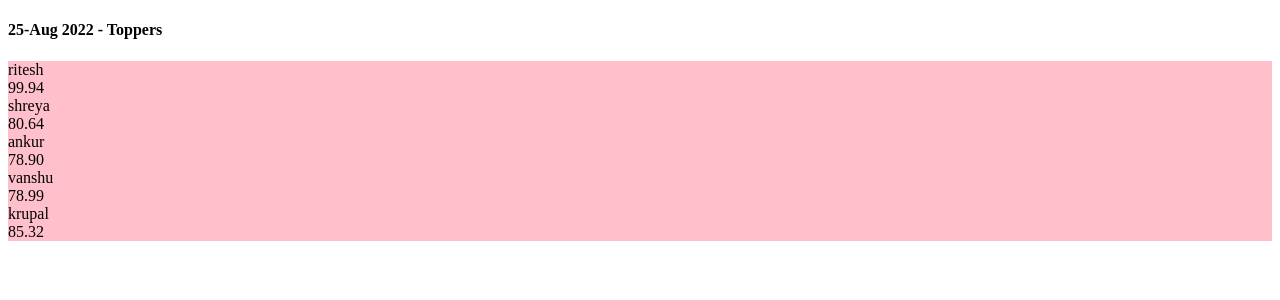
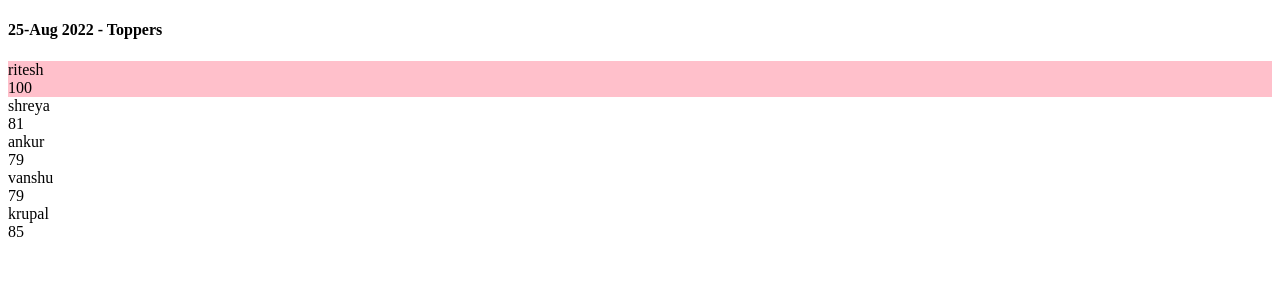
Before and after one commit to chandrashekhar-meshram/Toppers---Updating-State-That-Depends-On-The-Previous-State-Rendering-Lists-of---l3wdbpfb79ft, a React app: page / in a window 1280 px wide. Shown: the top 300 px of the page. Built offline with nearby package versions, Linux system fonts and the light colour scheme.

Commit message:
Update App.js

```diff
--- a/src/components/App.js
+++ b/src/components/App.js
@@ -39,7 +39,7 @@ class App extends Component {
 		}
 	};
 
-    render() {
+   render() {
 
 
     	return(
@@ -53,13 +53,13 @@ class App extends Component {
 				   		if(item.percent > 75.00)
 				   		{
 				   			return(
-							//    <div key={index} className={(item.percent >= 90.00) ? 'bg-pink' : ""}>
-								   <div key={index} className='bg-pink'>
+							    <div key={index} className={(item.percent >= 90.00) ? 'bg-pink' : ""}>
+								   {/* <div key={index} className='bg-pink'> */}
 					   				<div className="name">
 										 {item.name}
 					   				</div>
 					   				<div className="percent">
-					   					{item.percent.toFixed(2)}
+					   					{Math.round(item.percent)}
 					   				</div>
 				   				</div>
 				   				);
@@ -67,7 +67,7 @@ class App extends Component {
 			       })
 			    }
     		</div>
-       );
+    		);
     }
 }
 
```
